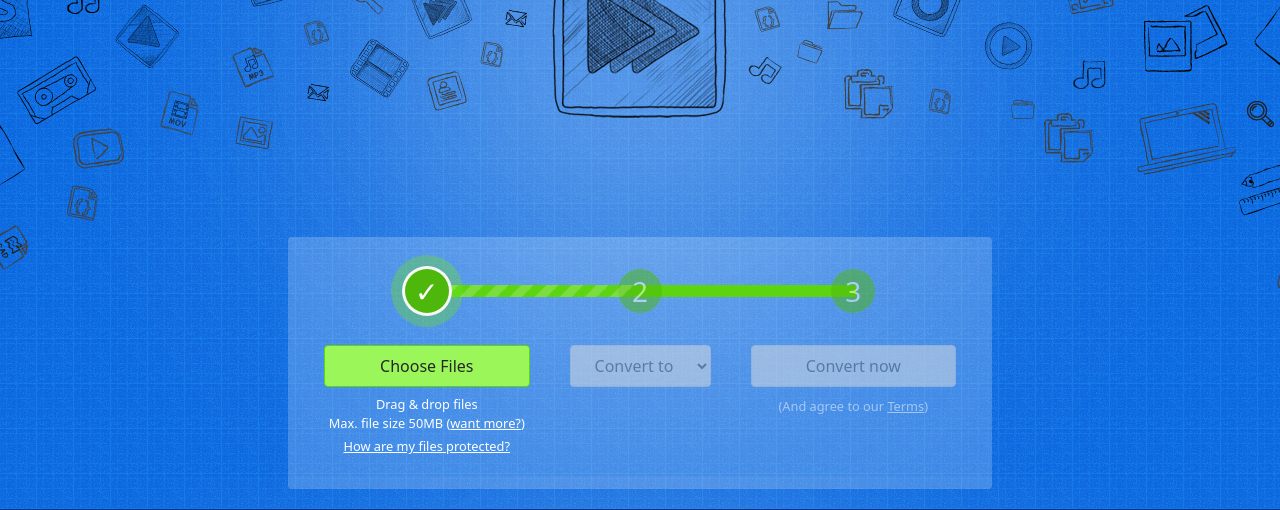
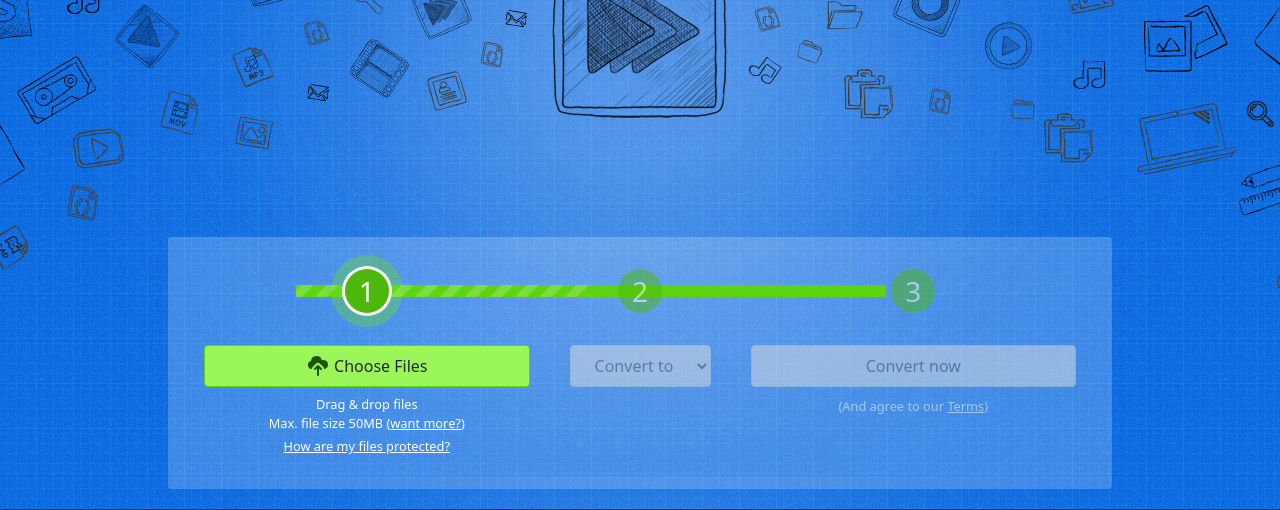
Before and after one commit to bakosyy/file-converter, a website built with Vite: page index.html in a window 1280 px wide. Shown: the part 291-801 px from the top of the page. Built offline with nearby package versions, Linux system fonts and the light colour scheme.

Commit message:
Day completed

```diff
--- a/index.html
+++ b/index.html
@@ -78,8 +78,8 @@
     </header>
 
     <main class="pt-20 md:pt-0">
-      <!-- Banner section -->
       <section class="bg-banner md:bg-banner-splash bg-repeat md:bg-[repeat:no_repeat,repeat] md:bg-[position:center_top,left_top] px-3 py-3">
+        <!-- Banner -->
         <div class="max-w-screen-x-xs md:max-w-screen-sm m-auto md:mt-[120px]">
           <h1 class="text-[32px] md:text-[56px] leading-10 md:leading-none text-white text-center md:mb-2 px-4">File conversion made
             <span class="text-slate-800 font-bold">easy</span>
@@ -87,8 +87,10 @@
           <h2 class="leading-5 text-white text-center mb-2 p-2">Convert documents, images, videos & sound - 1100+ formats supported</h2>
         </div>
 
-        <div class="max-w-screen-x-xs md:max-w-screen-sm m-auto mt-4 md:mt-60 px-2">
+        <!-- Uploader -->
+        <div class="max-w-screen-x-xs md:max-w-screen-sm 2x-md:max-w-[960px] m-auto mt-4 md:mt-60 px-2">
           <div class="relative flex flex-col w-full md:flex-row bg-white bg-opacity-20 rounded py-8 px-4 mb-2">
+            <!-- Progress bar -->
             <div class="hidden md:block absolute top-12 left-32 right-0 progress-bar w-[62.5%]">
               <span style="width: 50%"></span>
               <div class="absolute inset-x-0 top-0 w-full h-3 bg-[#5cd510]"></div>
@@ -100,11 +102,20 @@
               </h6>
               <div class="hidden md:block relative w-11 h-11 mb-8">
                 <div class="absolute inset-0 animate-ping-slow bg-[#6de324] rounded-full"></div>
-                <div class="hidden md:flex absolute inset-0 z-10 items-center justify-center text-white text-[28px] font-medium bg-[#4db70b] rounded-full shadow-rounded">✓</div>
+                <div class="hidden md:flex absolute inset-0 z-10 items-center justify-center text-white text-[28px] font-medium bg-[#4db70b] rounded-full shadow-rounded">1</div>
+                <!-- ✓ -->
               </div>
               <input type="file" class="hidden">
               <div class="w-full">
-                <button class="w-full rounded text-xl md:text-base text-[#262626] bg-[#9bf759] border border-[#5cd510] p-2">Choose Files</button>
+                <button class="flex items-center justify-center w-full rounded text-xl md:text-base text-[#262626] bg-[#9bf759] border border-[#5cd510] p-2">
+                  <span class="hidden 2x-md:inline-block w-6 h-6 mr-1">
+                    <svg xmlns="http://www.w3.org/2000/svg" viewBox="0 0 24 24" class="icon-cloud-upload" fill="#1e5403">
+                      <path class="primary" d="M18 14.97c0-.76-.3-1.51-.88-2.1l-3-3a3 3 0 0 0-4.24 0l-3 3A3 3 0 0 0 6 15a4 4 0 0 1-.99-7.88 5.5 5.5 0 0 1 10.86-.82A4.49 4.49 0 0 1 22 10.5a4.5 4.5 0 0 1-4 4.47z"></path>
+                      <path class="secondary" d="M11 14.41V21a1 1 0 0 0 2 0v-6.59l1.3 1.3a1 1 0 0 0 1.4-1.42l-3-3a1 1 0 0 0-1.4 0l-3 3a1 1 0 0 0 1.4 1.42l1.3-1.3z"></path>
+                    </svg>
+                  </span>
+                  Choose Files
+                </button>
               </div>
               <p class="text-[80%] text-white text-center pt-2">
                 <span class="hidden md:block mb-1">
@@ -224,7 +235,6 @@
           </div>
         </div>
       </section>
-
     </main>
 
   </div>
--- a/src/js/scroll-header.js
+++ b/src/js/scroll-header.js
@@ -1,27 +1,22 @@
-const header = document.querySelector("header")
+const nav = document.querySelector("header nav")
+const navChild = nav.querySelector("div")
 
-const onHeaderScroll = () => {
-  if (window.scrollY > 50) {
-    makeWhite()
-  } else {
-    makeTransparent()
-  }
+const onScroll = () => {
+  window.scrollY > 31 ? makeFixed() : makeAbsolute()
 }
 
-const makeWhite = () => {
-  header.classList.add("bg-white", "border-b", "border-[#e4e4e4]")
+const makeFixed = () => {
+  nav.classList.remove("md:absolute")
+  nav.classList.remove("md:p-2")
+  nav.classList.remove("md:bg-transparent")
+  navChild.classList.remove("md:mt-6")
 }
 
-const makeTransparent = () => {
-  header.classList.remove("bg-white", "border-b", "border-[#e4e4e4]")
+const makeAbsolute = () => {
+  nav.classList.add("md:absolute")
+  nav.classList.add("md:p-2")
+  nav.classList.add("md:bg-transparent")
+  navChild.classList.add("md:mt-6")
 }
 
-/**
- * Making header white if window.scrollY is more than 50.
- * It can happen when we scroll the page and refresh the page.
- */
-if (window.scrollY > 50) {
-  makeWhite()
-}
-
-window.addEventListener("scroll", onHeaderScroll)
+window.addEventListener("scroll", onScroll)
```
